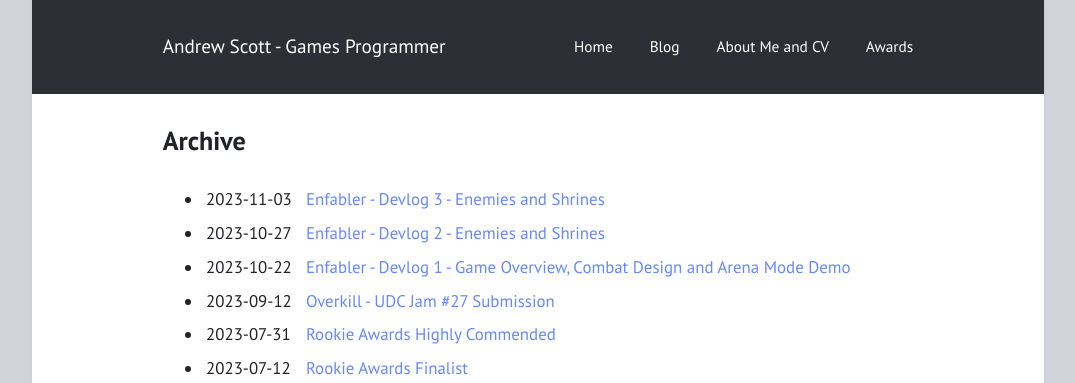
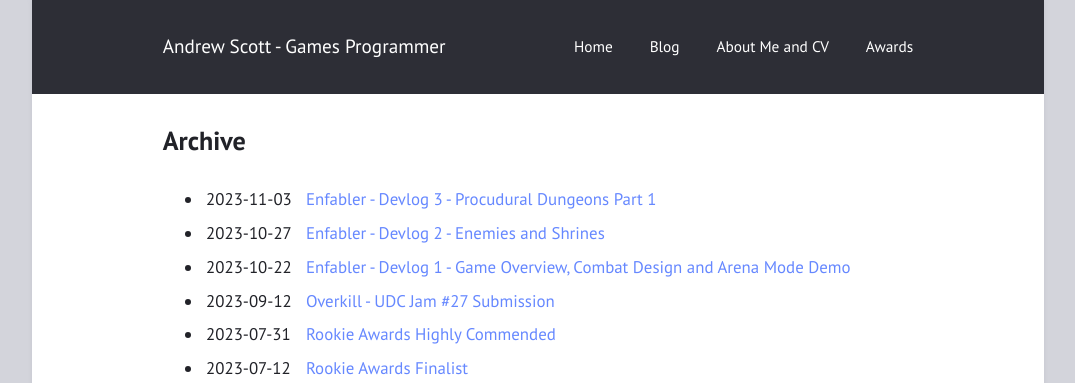
Before and after one commit to andrewscott02/andrewscott02.github.io, a Jekyll site: the page built from archive.html, in a window 1280 px wide. Shown: the top 383 px of the page, without its empty margins (102-1177 px from the left). Built offline with Jekyll 4.4.1, drawn with Linux system fonts in a browser that asks for light colours.

Commit message:
Update 2023-11-03-enfabler3.md

```diff
--- a/_posts/2023-11-03-enfabler3.md
+++ b/_posts/2023-11-03-enfabler3.md
@@ -1,5 +1,5 @@
 ---
-title:  "Enfabler - Devlog 3 - Enemies and Shrines"
+title:  "Enfabler - Devlog 3 - Procudural Dungeons Part 1"
 layout: post
 categories: media
 ---
```
